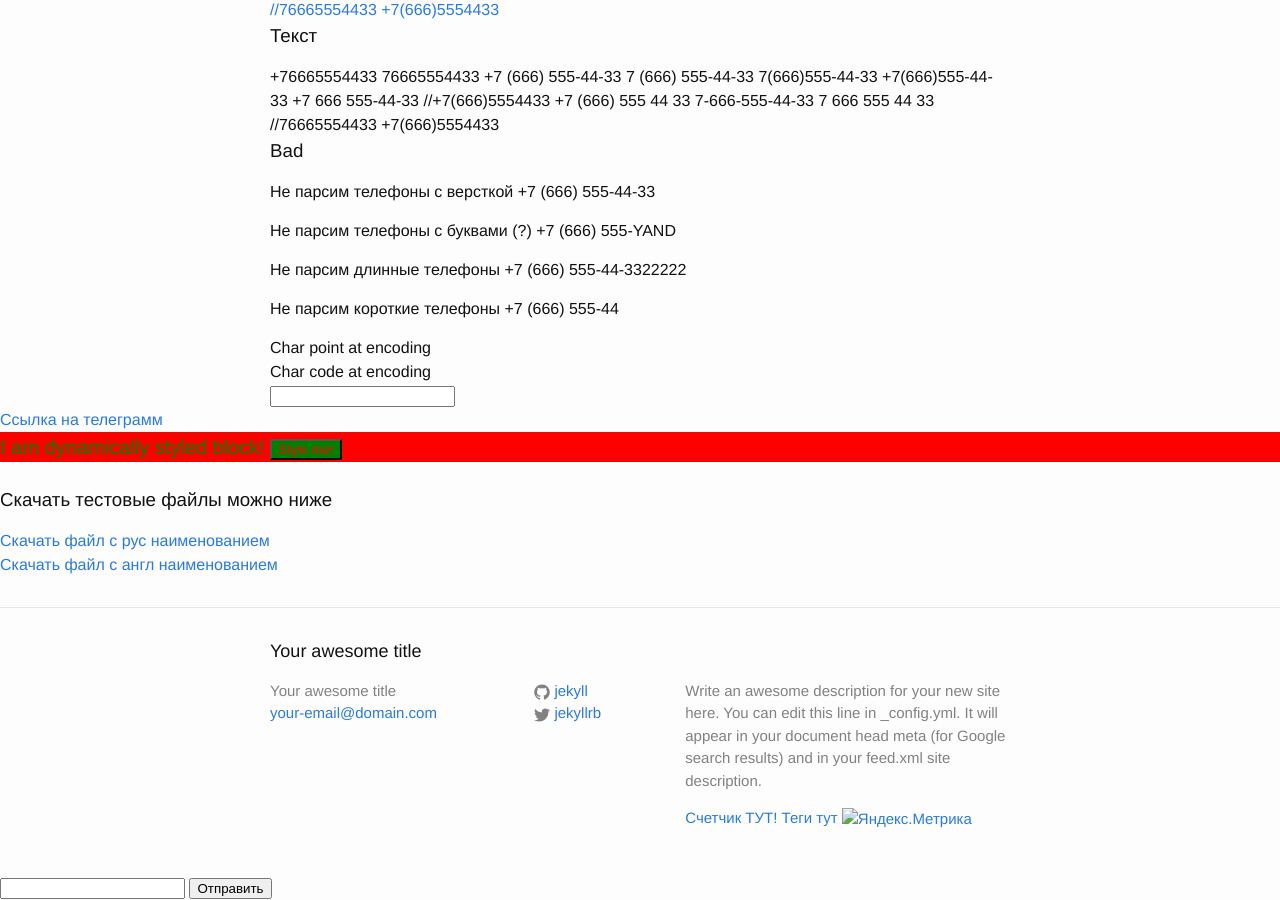
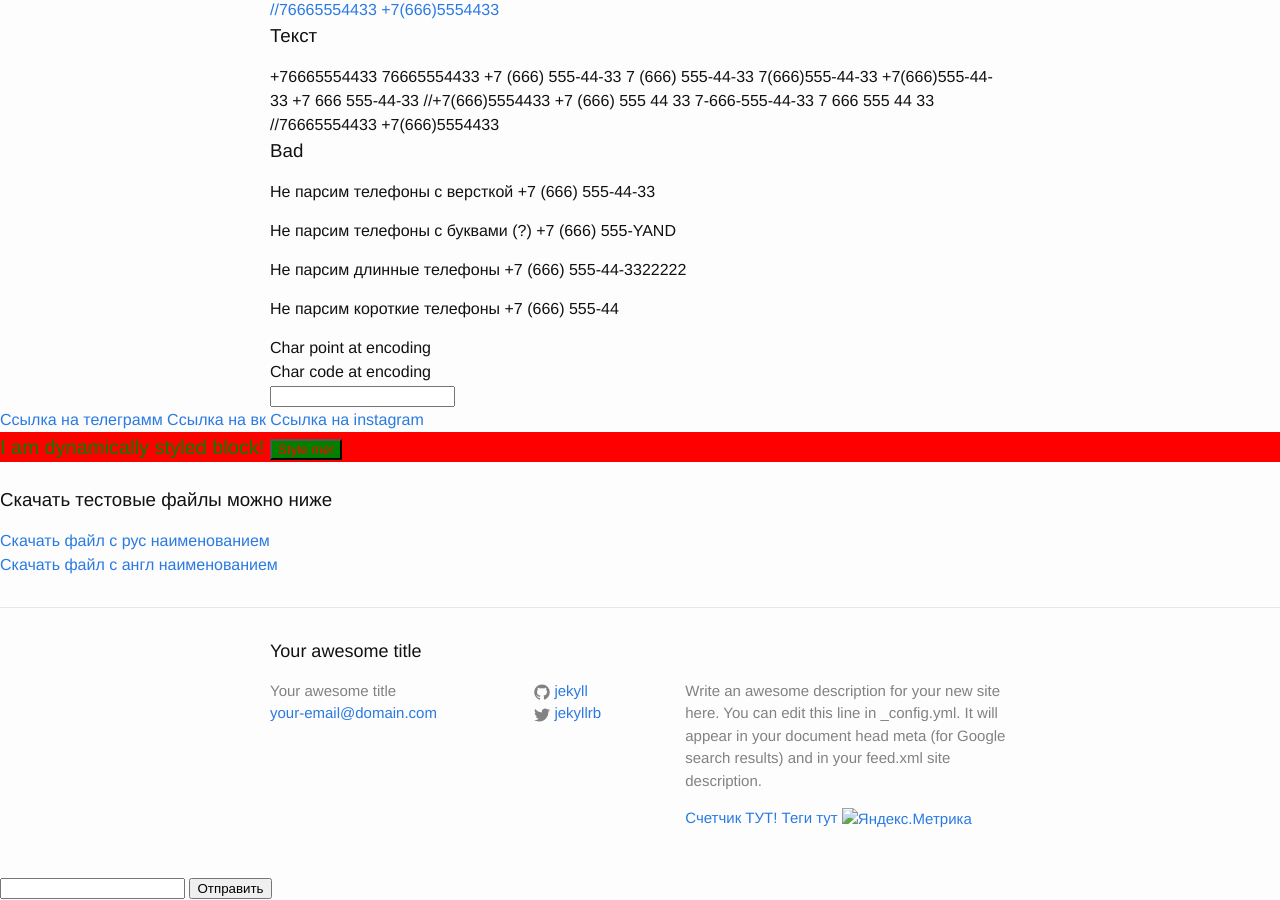
Before and after one commit to ddspb/ddspb.github.io, a Jekyll site: the page built from index.html, in a window 1280 px wide and 900 px high, scrolled down 5625 px. Built offline with Jekyll 4.4.1, drawn with Linux system fonts in a browser that asks for light colours.

Commit message:
Update social links

```diff
--- a/index.html
+++ b/index.html
@@ -658,6 +658,8 @@ layout: default
     </script>
   </div>
   <a href="https://t.me/cats_cats">Ссылка на телеграмм</a>
+  <a href="https://vk.com/habr">Ссылка на вк</a>
+  <a href="https://www.instagram.com/e_seredova/">Ссылка на instagram</a>
   <div class="runtime-styles-block">
         <style id="runtime-styles"></style>
         <div class="playground">
```
